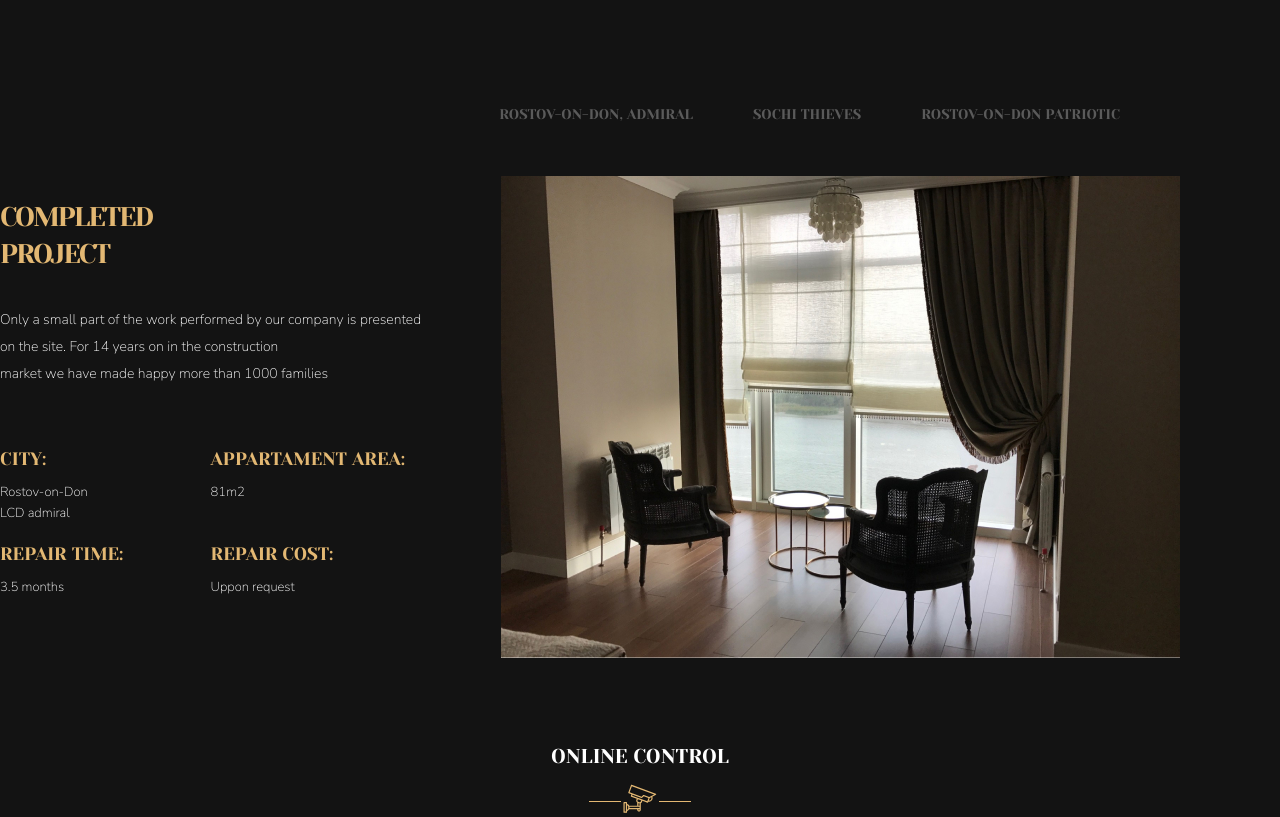
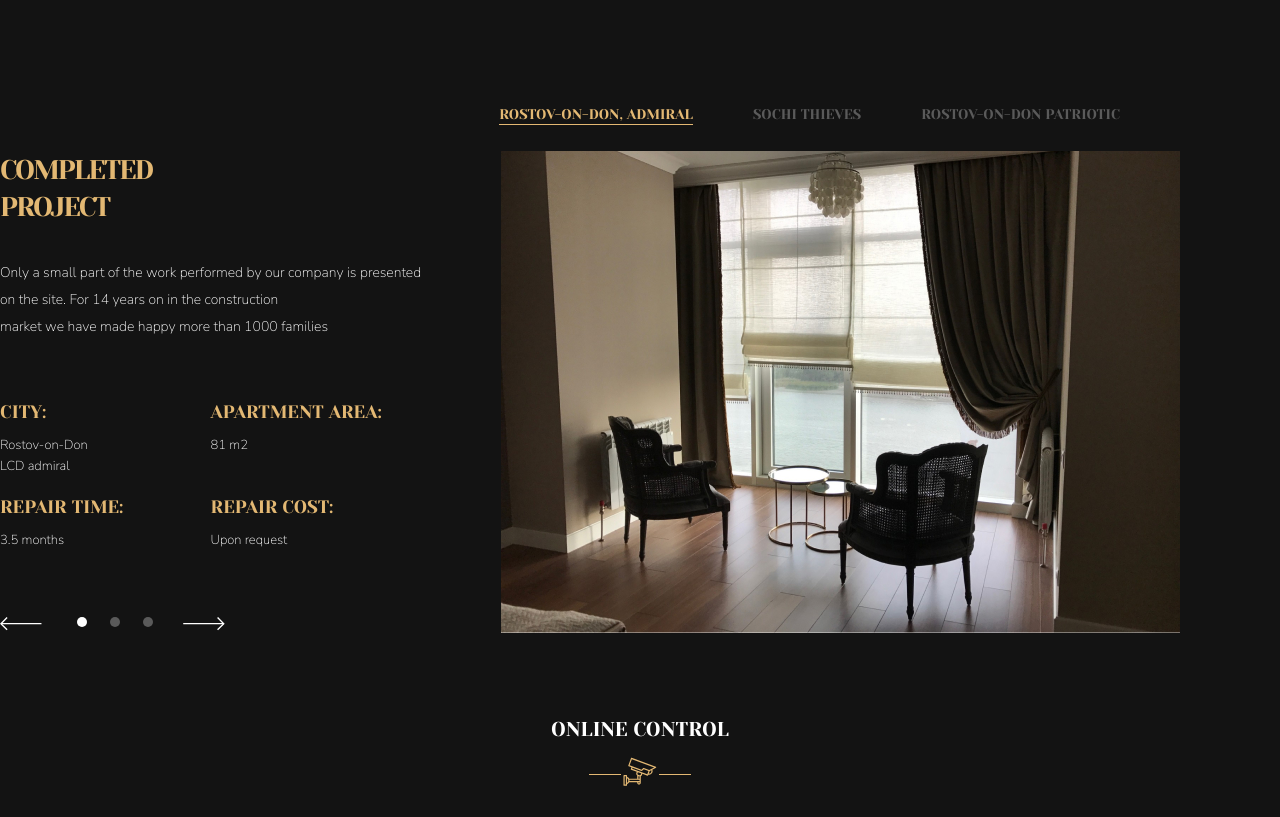
Before and after one commit to AlexRedov/LandingPage, a website: page index.html in a window 1280 px wide. Shown: the part 792-1609 px from the top of the page. Drawn offline with Linux system fonts and the light colour scheme.

Commit message:
slider ready

```diff
--- a/index.html
+++ b/index.html
@@ -64,9 +64,6 @@
         <section class="projects">
             <div class="container">
                 <ul class="project__cities">
-                    <li><a href="#" class="project__cities link">Rostov-on-Don, Admiral</a></li>
-                    <li><a href="#" class="project__cities link">Sochi Thieves</a></li>
-                    <li><a href="#" class="project__cities link">Rostov-on-Don Patriotic</a></li>
                 </ul>
                 <div class="project__complited" id="project">
                     <div class="project__complited left">
@@ -86,31 +83,15 @@
                             </div>
                             <img src="images/projectMedia.jpg" alt="Project Mobile">
                         </div>
-                        <div class="textgroup">
-                            <div class="textgroup__city">
-
-                                <h3 class="titleh3__project">City:</h3>
-                                <p>Rostov-on-Don<br>
-                                    LCD admiral</p>
-                            </div>
-                            <div class="textgroup__area">
-                                <h3 class="titleh3__project">Appartament area:</h3>
-                                <p>81m2</p>
-                            </div>
-                            <div class="textgroup__time">
-                                <h3 class="titleh3__project">Repair time:</h3>
-                                <p>3.5 months</p>
-                            </div>
-                            <div class="textgroup__cost">
-                                <h3 class="titleh3__project">Repair cost:</h3>
-                                <p>Uppon request</p>
-                            </div>
+                        <div class="textgroup-info">
+                        </div>
+                        <div class="slider__control">
+                            <img class="slider__arrow left" src="images/left.svg" alt="arrow__left">
+                            <div class="slider__dots"></div>
+                            <img class="slider__arrow right" src="images/right.svg" alt="arrow__right">
                         </div>
                     </div>
-                    <div class="project__complited image">
-                        <img src="images/projects.jpg" alt="sample project" class="image_project">
-
-                    </div>
+                    <div class="slider__images"></div>
                 </div>
 
             </div>
@@ -146,11 +127,11 @@
                     <form class="control__form">
                         <div class="input_item">
                             <label class="control__form label1">Name</label>
-                            <input type="text" value="What's your name:">
+                            <input type="text" value="What's your name:" required>
                         </div>
                         <div class="input_item">
                             <label class="control__form label2">Phone</label>
-                            <input type="tel" value="Your phone number:">
+                            <input type="tel" value="Your phone number:"required>
                         </div>
 
                         <input type="submit" value="Submit" class="button">
@@ -286,15 +267,15 @@
                         <div class="group__inputblock">
                             <div class="inputblock">
                                 <label class="label">Name</label>
-                                <input class="inputtext" type="text" value="What's your name:">
+                                <input class="inputtext" type="text" value="What's your name:" required>
                             </div>
                             <div class="inputblock">
                                 <label class="label">Phone</label>
-                                <input class="inputtext" type="tel" value="Your phone number:">
+                                <input class="inputtext" type="tel" value="Your phone number:" required>
                             </div>
                             <div class="inputblock">
                                 <label class="label">Email</label>
-                                <input class="inputtext" type="email" value="Your email">
+                                <input class="inputtext" type="email" value="Your email" required>
                             </div>
                         </div>
 
@@ -507,16 +488,16 @@
                         <div class="group__inputblock">
                             <div class="inputblock">
                                 <label class="label">Name</label>
-                                <input type="text" class="inputtext" value="What's your name:">
+                                <input type="text" class="inputtext" value="What's your name:" required>
                             </div>
                             <div class="inputblock">
                                 <label class="label">Phone</label>
-                                <input type="text" class="inputtext" value="Your phone number:">
+                                <input type="text" class="inputtext" value="Your phone number:" required>
                             </div>
                         </div>
                         <div class="inputblock">
                             <label class="label">Question</label>
-                            <input type="text" class="inputtext" value="I want to know:">
+                            <input type="text" class="inputtext" value="I want to know:"  required>
                         </div>
                         <div class="divcheckbox">
                             <input type="checkbox" class="inputcheck" id="checkbox__3">
@@ -572,5 +553,6 @@
             </div>
         </div>
     </footer >
+    <script src="js/index.js"></script>
 </body>
 </html>
--- a/js/index.js
+++ b/js/index.js
@@ -0,0 +1,171 @@
+const projects = [
+    {
+        title: 'Rostov-on-Don, Admiral',
+        img: './images/slider_img1.jpg',
+        city: `Rostov-on-Don<br>LCD admiral`,
+        area: 81,
+        time: '3.5 months',
+        cost: 'Upon request'
+    }, {
+        title: 'Sochi Thieves',
+        img: './images/slider_img2.jpg',
+        city: `Sochi<br>Thieves`,
+        area: 105,
+        time: '4 months',
+        cost: 'Upon request'
+    }, {
+        title: 'Rostov-on-Don Patriotic',
+        img: './images/slider_img3.jpg',
+        city: `Rostov-on-Don<br>Patriotic`,
+        area: 93,
+        time: '3 months',
+        cost: 'Upon request'
+    }
+];
+
+function initSlider(options) {
+    if (!projects || !projects.length) return;
+
+    options = options || {
+        titles: true,
+        dots: true,
+        autoplay: false,
+        clockwise: true
+    };
+
+    const cities = document.querySelector('.project__cities');
+    const sliderImages = document.querySelector('.slider__images');
+    const info = document.querySelector('.textgroup-info');
+    const sliderArrows = document.querySelectorAll('.slider__arrow');
+    const sliderDots = document.querySelector('.slider__dots');
+
+    initInfo();
+    initImages();
+    initArrows();
+
+    if (options.dots) {
+        initDots();
+    }
+
+    if (options.titles) {
+        initTitles();
+    }
+
+    if (options.autoplay) {
+        initAutoplay();
+    }
+
+    function initTitles() {
+        projects.forEach((project, index) => {
+            let titleLi = `<li class="project__cities__link n${index} ${index === 0 ? 'active' : ''}" data-index="${index}">${project.title}</li>`;
+            cities.innerHTML += titleLi;
+        });
+
+        cities.querySelectorAll('.project__cities__link').forEach(title => {
+            title.addEventListener('click', function () {
+                moveSlider(this.dataset.index);
+            })
+        })
+    }
+
+    function initImages() {
+        projects.forEach((project, index) => {
+            let imageDiv = `<div
+                                class="image n${index} ${index === 0 ? 'active' : ''}"
+                                style = "background-image: url(${project.img});"
+                                data-index="${index}">
+                            </div>`;
+            sliderImages.innerHTML += imageDiv;
+        })
+    }
+
+    function initInfo() {
+        projects.forEach((project, index) => {
+            let dataDiv = `
+            <div class="textgroup-info__items n${index} ${index === 0 ? 'active': ''} "data-index="${index}">
+                <div class="textgroup-info__item">
+                    <h3 class="titleh3__project">City:</h3>
+                    <p>${project.city}</p>
+                </div>
+                <div  class="textgroup-info__item">
+                    <h3 class="titleh3__project">apartment area:</h3>
+                    <p>${project.area} m2</p>
+                </div>
+                <div  class="textgroup-info__item">
+                    <h3 class="titleh3__project">Repair time:</h3>
+                    <p>${project.time}</p>
+                </div>
+                <div  class="textgroup-info__item">
+                    <h3 class="titleh3__project">Repair Cost:</h3>
+                    <p>${project.cost}</p>
+                </div>
+            </div>
+            `;
+            info.innerHTML += dataDiv;
+        });
+    }
+
+    function initArrows() {
+        sliderArrows.forEach(arrow => {
+            arrow.addEventListener('click', () => {
+                let curNumber = +sliderImages.querySelector('.active').dataset.index;
+                let nextNumber;
+                if(arrow.classList.contains('left')) {
+                    nextNumber = curNumber === 0 ? projects.length - 1 : curNumber - 1;
+                } else {
+                    nextNumber = curNumber === projects.length - 1 ? 0 : curNumber + 1;
+                }
+                moveSlider(nextNumber);
+            })
+        })
+    }
+
+    function initDots() {
+        projects.forEach((project, index) => {
+            let dot = `<div class="slider__dot n${index} ${index === 0 ? 'active' : ''}" data-index="${index}"></div>`
+            sliderDots.innerHTML += dot;
+        })
+
+        sliderDots.querySelectorAll('.slider__dot').forEach(dot => {
+            dot.addEventListener('click', function () {
+                moveSlider(this.dataset.index);
+            })
+        })
+    }
+
+    function initAutoplay() {
+        setInterval(() => {
+            let curNumber = +sliderImages.querySelector('.active').dataset.index;
+            let nextNumber;
+            if (!options.clockwise) {
+                nextNumber = curNumber === projects.length - 1 ? 0 : curNumber + 1;
+            } else {
+                nextNumber = curNumber === 0 ? projects.length - 1 : curNumber - 1;
+            }
+            moveSlider(nextNumber);
+        }, options.autoplayInterval);
+    }
+
+    function moveSlider(num) {
+        sliderImages.querySelector('.active').classList.remove('active');
+        sliderImages.querySelector('.n' + num).classList.add('active');
+        cities.querySelector('.active').classList.remove('active');
+        cities.querySelector('.n' + num).classList.add('active');
+        sliderDots.querySelector('.active').classList.remove('active');
+        sliderDots.querySelector('.n' + num).classList.add('active');
+        info.querySelector('.active').classList.remove('active');
+        info.querySelector('.n' + num).classList.add('active');
+    }
+}
+
+let sliderOptions = {
+    dots: true,
+    titles: true,
+    autoplay: false,
+    autoplayInterval: 1000,
+    clockwise: false
+};
+
+document.addEventListener('DOMContentLoaded', function () {
+    initSlider(sliderOptions);
+});
--- a/styles/style.scss
+++ b/styles/style.scss
@@ -643,6 +643,7 @@ body * {
     padding-top: 107px;
     padding-bottom: 415px;
     .project__complited {
+      position: relative;
       display: flex;
       justify-content: space-between;
       margin-right: 50px;
@@ -657,13 +658,12 @@ body * {
     }
     .left h2 {
       margin-bottom: 34px;
+      margin-top: 0;
     }
     .left p {
       font-size: 14px;
       line-height: 27px;
       margin: 0 0 42px 0;
-
-
     }
     .project__cities {
         padding: 0;
@@ -672,7 +672,10 @@ body * {
         margin-right: 100px;
         display: flex;
         justify-content: flex-end;
-        &.link {
+    }
+
+    .project__cities__link {
+      border-bottom: 1px solid var(--thirst);
       margin-right: 60px;
       text-decoration: none;
       font-family: Yeseva One;
@@ -682,19 +685,29 @@ body * {
       line-height: 19px;
       text-transform: uppercase;
       color: rgba(255, 255, 255, 0.3);
-        }
-
-        &.link:hover {
-            text-decoration: underline;
+
+      &.active {
+        border-bottom: 1px solid var(--secondary);
         color: var(--secondary);
       }
     }
-}
-
-.textgroup {
+
+    .project__cities__link:hover {
+        cursor: pointer;
+        color: var(--secondary);
+    }
+}
+
+.textgroup-info {
+
+    .textgroup-info__items  {
+      display: none;
+      &.active {
         display: grid;
         grid-template-columns: 1fr 1fr;
         grid-template-rows: 1fr 1fr;
+        }
+    }
     .titleh3__project{
       font-size: 18px;
       line-height: 25px;
@@ -703,15 +716,56 @@ body * {
 
   }
 
-  &.textgroup p {
+  .textgroup-info__item p {
       margin: 0;
       font-size: 13px;
       line-height: 21px;
   }
 }
-.project__complited {
-  .image {
-    padding-bottom: 0px;
+.slider__images .image{
+  background-size: cover;
+  background-position: center center;
+  width: 679px;
+  height: 482px;
+  opacity: 0;
+  transition: opacity 800ms ease;
+  position: absolute;
+  right: 50px;
+  top: 0;
+}
+
+.slider__images .image.active {
+  opacity: 1;
+}
+
+.slider__control {
+  display: flex;
+  margin-top: 45px;
+  .left{
+    padding-right: 30px;
+  }
+  .left:hover, .slider__dot:hover, .right:hover {
+    cursor: pointer;
+    color: #FFFFFF;
+  }
+  .slider__dots {
+    display: flex;
+
+  }
+  .slider__dot {
+    width: 10px;
+    height: 10px;
+    background: rgba(255, 255, 255, 0.3);
+    border-radius: 50%;
+    margin: 0 5px;
+    cursor: pointer;
+    margin-right: 18px;
+  }
+  .slider__dot:nth-child(3){
+    margin-right: 30px;
+  }
+  .slider__dot:hover, .slider__dot.active {
+    background: #FFFFFF;
   }
 }
 
@@ -1463,6 +1517,9 @@ body * {
           margin-bottom: 26px;
         }
       }
+      .slider__control {
+        display: none;
+      }
     }
   }
   /* For section control */
```
Also changed, not shown: images/point.svg (renamed from images/circle.svg), images/slider_img1.jpg (renamed from images/projects.jpg), images/slider_img2.jpg (added), images/slider_img3.jpg (added), styles/style.css, 1 other file. Lines whose indentation alone changed are shown as unchanged.
